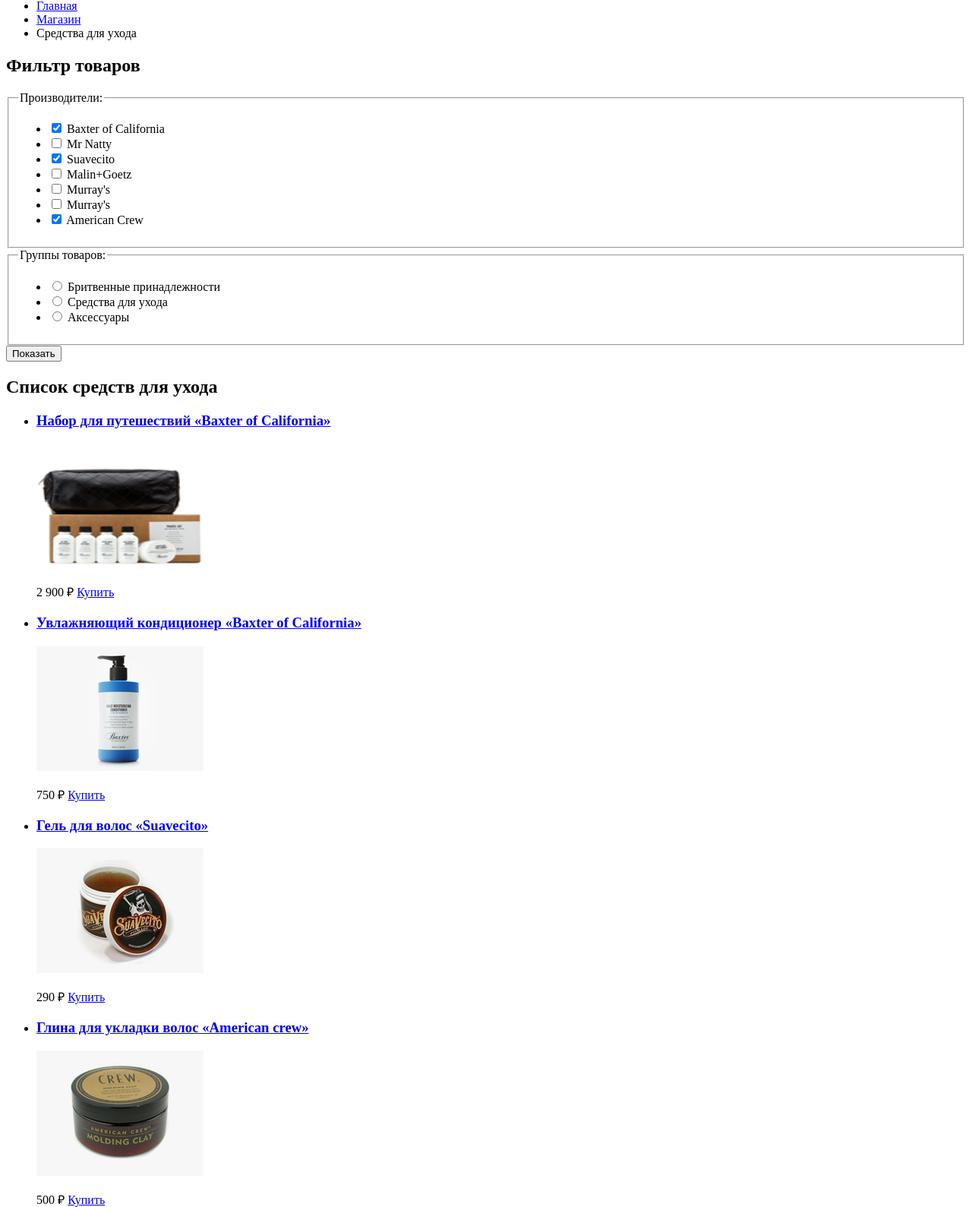
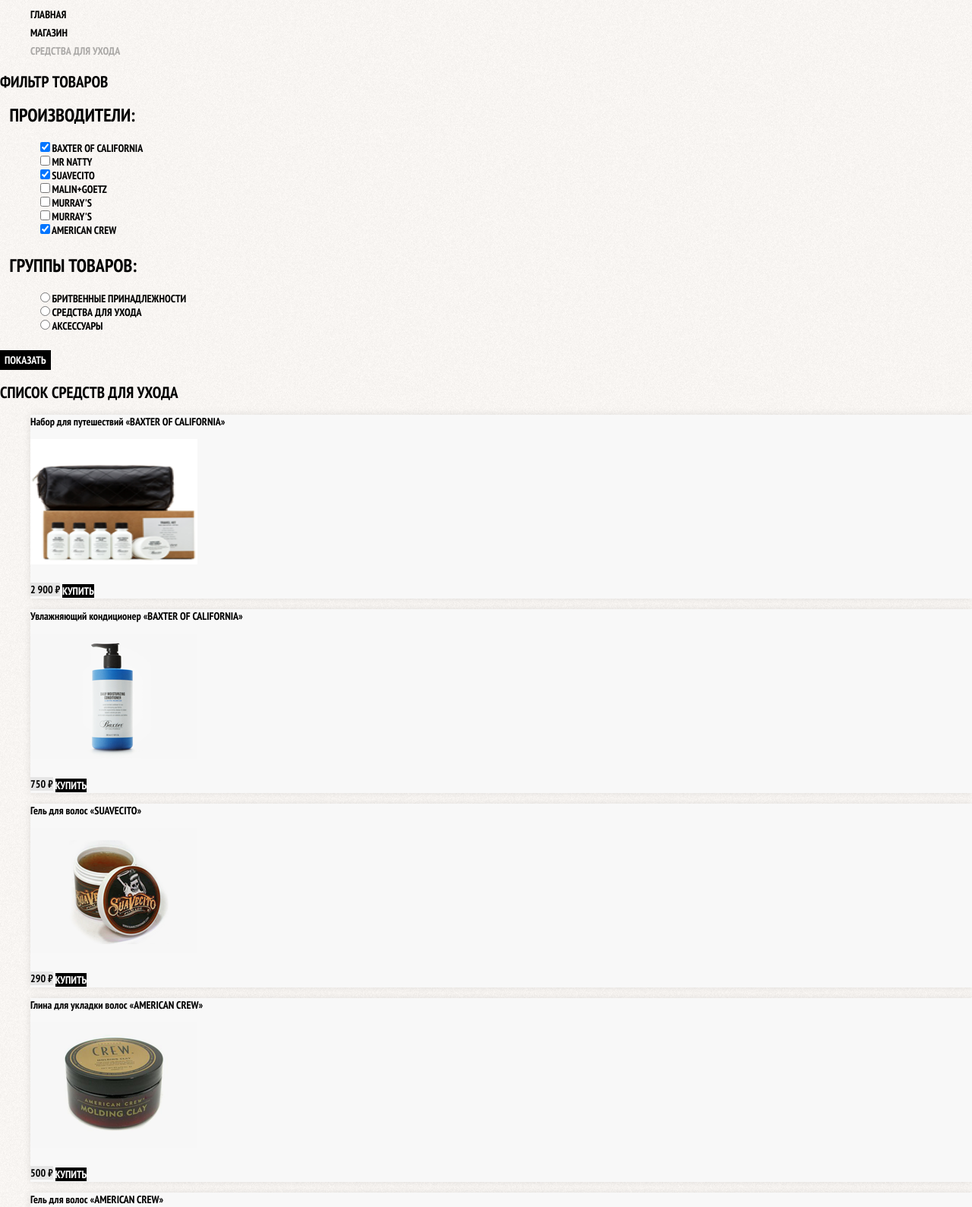
Before and after one commit to Vikman88/barbershop, a plain HTML site: page catalog.html in a window 1280 px wide. Shown: the part 260-1849 px from the top of the page at 76% size. Drawn offline with Linux system fonts and the light colour scheme.

Commit message:
styled catalog

```diff
--- a/catalog.html
+++ b/catalog.html
@@ -5,11 +5,17 @@
     <meta http-equiv="X-UA-Compatible" content="IE=edge" />
     <meta name="viewport" content="width=device-width, initial-scale=1.0" />
     <title>Барбершоп «Бородинский» - каталог</title>
+    <link
+      href="https://fonts.googleapis.com/css?family=PT+Sans+Narrow:400,700&amp;subset=latin,cyrillic"
+      rel="stylesheet"
+    />
+    <link href="css/normalize.css" rel="stylesheet" />
+    <link href="css/style.css" rel="stylesheet" />
   </head>
-  <body>
-    <header>
-      <nav>
-        <a href="index.html">
+  <body class="inner-page">
+    <header class="main-header">
+      <nav class="main-navigation">
+        <a href="index.html" class="main-navigation-logo">
           <img
             src="src/img/index-logo.svg"
             alt="Логотип барбершопа «Бородинский»"
@@ -17,14 +23,16 @@
             height="24"
           />
         </a>
-        <ul>
+        <ul class="site-navigation">
           <li><a href="#">Информация</a></li>
           <li><a href="#">Новости</a></li>
           <li><a href="#">Прайс-лист</a></li>
-          <li><a href="catalog.html">Магазин</a></li>
+          <li class="site-navigation-current">
+            <a href="catalog.html">Магазин</a>
+          </li>
           <li><a href="#">Контакты</a></li>
         </ul>
-        <ul>
+        <ul class="user-navigation">
           <li><button type="button">вход</button></li>
         </ul>
       </nav>
@@ -44,7 +52,7 @@
             <ul>
               <li class="filter-option">
                 <input
-                  class="visually-hidden filter-input-filter-input-checkbox"
+                  class="visually-hidden filter-input filter-input-checkbox"
                   type="checkbox"
                   name="baxter-of-california"
                   id="filter-baxter-of-california"
@@ -56,7 +64,7 @@
               </li>
               <li class="filter-option">
                 <input
-                  class="visually-hidden filter-input-filter-input-checkbox"
+                  class="visually-hidden filter-input filter-input-checkbox"
                   type="checkbox"
                   name="mr-natty"
                   id="filter-mr-natty"
@@ -65,7 +73,7 @@
               </li>
               <li class="filter-option">
                 <input
-                  class="visually-hidden filter-input-filter-input-checkbox"
+                  class="visually-hidden filter-input filter-input-checkbox"
                   type="checkbox"
                   name="suavecito"
                   checked
@@ -74,7 +82,7 @@
               </li>
               <li class="filter-option">
                 <input
-                  class="visually-hidden filter-input-filter-input-checkbox"
+                  class="visually-hidden filter-input filter-input-checkbox"
                   type="checkbox"
                   name="malin+goetz"
                   id="filter-malin+goetz"
@@ -83,7 +91,7 @@
               </li>
               <li class="filter-option">
                 <input
-                  class="visually-hidden filter-input-filter-input-checkbox"
+                  class="visually-hidden filter-input filter-input-checkbox"
                   type="checkbox"
                   name="murray's"
                   id="filter-murray's"
@@ -92,7 +100,7 @@
               </li>
               <li class="filter-option">
                 <input
-                  class="visually-hidden filter-input-filter-input-checkbox"
+                  class="visually-hidden filter-input filter-input-checkbox"
                   type="checkbox"
                   name="murray's"
                 />
@@ -100,7 +108,7 @@
               </li>
               <li class="filter-option">
                 <input
-                  class="visually-hidden filter-input-filter-input-checkbox"
+                  class="visually-hidden filter-input filter-input-checkbox"
                   type="checkbox"
                   name="american-crew"
                   checked
@@ -115,7 +123,7 @@
             <ul>
               <li class="filter-options">
                 <input
-                  class="visually-hidden filter-input-filter-input-radio"
+                  class="visually-hidden filter-input filter-input-radio"
                   type="radio"
                   name="group-items"
                   value="shaving-accessories"
@@ -127,7 +135,7 @@
               </li>
               <li class="filter-options">
                 <input
-                  class="visually-hidden filter-input-filter-input-radio"
+                  class="visually-hidden filter-input filter-input-radio"
                   type="radio"
                   name="group-items"
                   value="care-products"
@@ -137,7 +145,7 @@
               </li>
               <li class="filter-options">
                 <input
-                  class="visually-hidden filter-input-filter-input-radio"
+                  class="visually-hidden filter-input filter-input-radio"
                   type="radio"
                   name="group-items"
                   value="accessories"
@@ -152,12 +160,12 @@
       </section>
       <section>
         <h2>Список средств для ухода</h2>
-        <ul>
-          <li>
+        <ul class="catalog-list">
+          <li class="catalog-item">
             <h3>
               <a href="catalog-item.html">
-                <span>Набор для путешествий</span>
-                <span>«Baxter of California»</span>
+                <span class="catalog-category">Набор для путешествий</span>
+                <span class="catalog-item-title">«Baxter of California»</span>
               </a>
             </h3>
             <a href="catalog-item.html">
@@ -168,16 +176,16 @@
                 alt="Набор для путешествий «Baxter of California»"
               />
             </a>
-            <p>
-              2 900 ₽
-              <a href="#">Купить</a>
+            <p class="catalog-item-price">
+              <b>2 900 ₽</b>
+              <a href="#" class="button">Купить</a>
             </p>
           </li>
-          <li>
+          <li class="catalog-item">
             <h3>
               <a href="catalog-item.html">
-                <span>Увлажняющий кондиционер</span>
-                <span>«Baxter of California»</span>
+                <span class="catalog-category">Увлажняющий кондиционер</span>
+                <span class="catalog-item-title">«Baxter of California»</span>
               </a>
             </h3>
             <a href="catalog-item.html">
@@ -188,16 +196,16 @@
                 alt="Увлажняющий кондиционер «Baxter of California»"
               />
             </a>
-            <p>
-              750 ₽
-              <a href="#">Купить</a>
+            <p class="catalog-item-price">
+              <b>750 ₽</b>
+              <a href="#" class="button">Купить</a>
             </p>
           </li>
-          <li>
+          <li class="catalog-item">
             <h3>
               <a href="catalog-item.html">
-                <span>Гель для волос</span>
-                <span>«Suavecito»</span>
+                <span class="catalog-category">Гель для волос</span>
+                <span class="catalog-item-title">«Suavecito»</span>
               </a>
             </h3>
             <a href="catalog-item.html">
@@ -208,16 +216,16 @@
                 alt="Гель для волос «Suavecito»"
               />
             </a>
-            <p>
-              290 ₽
-              <a href="#">Купить</a>
+            <p class="catalog-item-price">
+              <b>290 ₽</b>
+              <a href="#" class="button">Купить</a>
             </p>
           </li>
-          <li>
+          <li class="catalog-item">
             <h3>
               <a href="catalog-item.html">
-                <span>Глина для укладки волос</span>
-                <span>«American crew»</span>
+                <span class="catalog-category">Глина для укладки волос</span>
+                <span class="catalog-item-title">«American crew»</span>
               </a>
             </h3>
             <a href="catalog-item.html">
@@ -228,16 +236,16 @@
                 alt="Глина для укладки волос «American crew»"
               />
             </a>
-            <p>
-              500 ₽
-              <a href="#">Купить</a>
+            <p class="catalog-item-price">
+              <b>500 ₽</b>
+              <a href="#" class="button">Купить</a>
             </p>
           </li>
-          <li>
+          <li class="catalog-item">
             <h3>
               <a href="catalog-item.html">
-                <span>Гель для волос</span>
-                <span>«American crew»</span>
+                <span class="catalog-category">Гель для волос</span>
+                <span class="catalog-item-title">«American crew»</span>
               </a>
             </h3>
             <a href="catalog-item.html">
@@ -248,16 +256,16 @@
                 alt="Гель для волос «American crew»"
               />
             </a>
-            <p>
-              300 ₽
-              <a href="#">Купить</a>
+            <p class="catalog-item-price">
+              <b>300 ₽</b>
+              <a href="#" class="button">Купить</a>
             </p>
           </li>
-          <li>
+          <li class="catalog-item">
             <h3>
               <a href="catalog-item.html">
-                <span>Набор для бритья</span>
-                <span>«Baxter of California»</span>
+                <span class="catalog-category">Набор для бритья</span>
+                <span class="catalog-item-title">«Baxter of California»</span>
               </a>
             </h3>
             <a href="catalog-item.html">
@@ -268,17 +276,17 @@
                 alt="Набор для бритья «Baxter of California»"
               />
             </a>
-            <p>
-              3 900 ₽
-              <a href="#">Купить</a>
+            <p class="catalog-item-price">
+              <b>3 900 ₽</b>
+              <a href="#" class="button">Купить</a>
             </p>
           </li>
         </ul>
-        <ul>
-          <li><a href="#">1</a></li>
-          <li><a>2</a></li>
-          <li><a href="#">3</a></li>
-          <li><a href="#">4</a></li>
+        <ul class="pagination-list">
+          <li class="pagination-item"><a href="#">1</a></li>
+          <li class="pagination-item-current"><a>2</a></li>
+          <li class="pagination-item"><a href="#">3</a></li>
+          <li class="pagination-item"><a href="#">4</a></li>
         </ul>
       </section>
     </main>
--- a/css/style.css
+++ b/css/style.css
@@ -13,6 +13,15 @@
   background-image: url('../src/img/bg.png');
   background-position: top center;
   background-repeat: no-repeat;
+}
+
+.inner-page {
+  color: #000;
+
+  background-color: #f9f6f3;
+  background-image: url('../src/img/pattern-light.png');
+  background-position: 0 0;
+  background-repeat: repeat;
 }
 
 a {
@@ -113,6 +122,122 @@
   border-color: #663d15;
 }
 
+.page-title {
+  font-size: 30px;
+  line-height: 42px;
+}
+
+.breadcrumbs {
+  list-style: none;
+}
+
+.breadcrumbs a {
+  color: #000;
+}
+
+.breadcrumbs a:hover,
+.breadcrumbs a:focus {
+  text-decoration: underline;
+}
+
+.breadcrumbs-current {
+  color: #aba9a7;
+}
+
+.filter fieldset {
+  border: none;
+}
+
+.filter legend {
+  font-size: 24px;
+  line-height: 30px;
+}
+
+.filter ul {
+  list-style: none;
+  line-height: 18px;
+}
+
+.filter-input:hover + label,
+.filter-input:focus + label {
+  color: #663d15;
+}
+
+.filter-input:disabled + label {
+  color: #000;
+
+  opacity: 0.5;
+}
+
+.catalog-list {
+  list-style: none;
+}
+
+.catalog-item {
+  background-color: #f8f8f8;
+  box-shadow: 0 0 10px rgba(0, 0, 0, 0.1);
+}
+
+.catalog-item:hover {
+  box-shadow: 0 0 10px rgba(0, 0, 0, 0.2);
+}
+
+.catalog-item a {
+  color: #000;
+}
+
+.catalog-item h3 {
+  font-size: 14px;
+  line-height: 18px;
+}
+
+.catalog-category {
+  text-transform: none;
+}
+
+.catalog-item-price b {
+  font-size: 14px;
+  line-height: 20px;
+  text-align: center;
+
+  background-color: #e5e5e5;
+}
+
+.catalog-item-price .button {
+  line-height: 20px;
+  color: #fff;
+}
+
+.pagination-list {
+  list-style: none;
+}
+
+.pagination-item a {
+  color: #fff;
+
+  background-color: #000;
+}
+
+.pagination-item a:hover,
+.pagination-item a:focus,
+.pagination-item a:active {
+  background-color: #663d15;
+}
+
+.pagination-item-current a {
+  color: #000;
+
+  background-color: #fff;
+}
+
+.pagination-item-current a:hover,
+.pagination-item-current a:focus,
+.pagination-item-current a:active {
+  color: #000;
+
+  background-color: #fff;
+}
+
 .main-footer {
   color: #fff;
 
```
